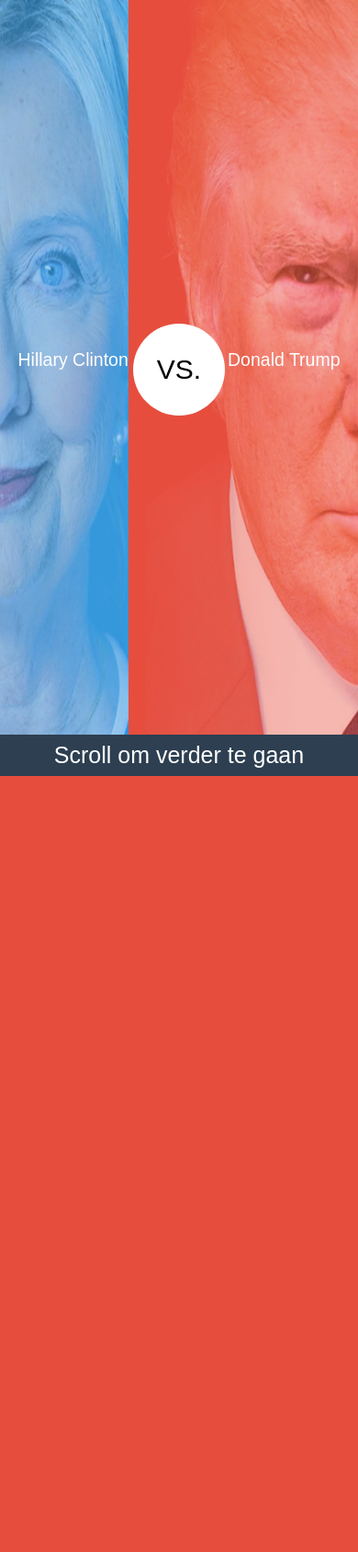
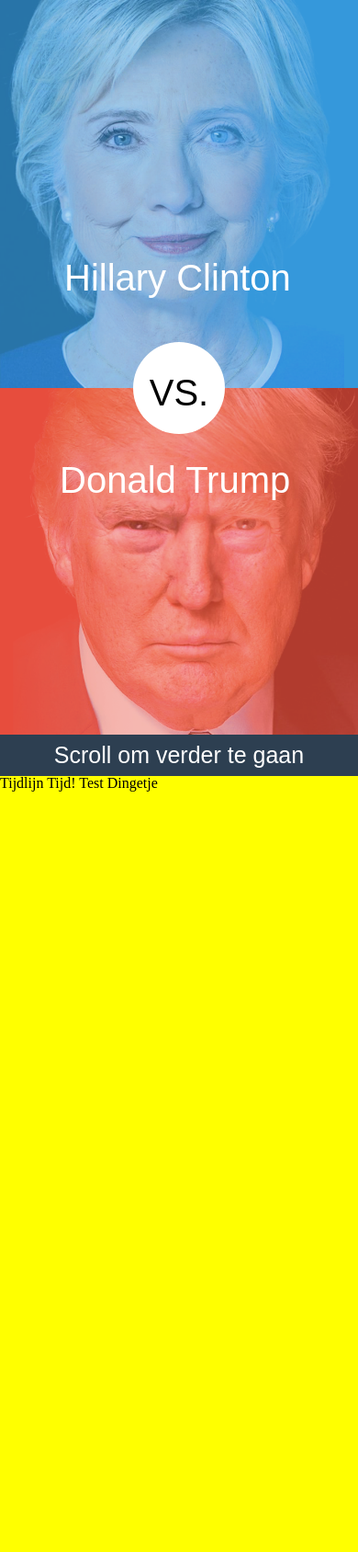
Before and after one commit to m44rt3np44uw/IPMEDT2C, a PHP site: page / in a window 390 px wide; the page is wider, and only the part inside the window is pictured. Shown: that part at 92% size. Before the commit the page ends 844 px from the top of that part, so only its background shows below. Run offline with PHP 8.4, Linux system fonts and the light colour scheme.

Commit message:
hoofdscherm af (denk ik).

```diff
--- a/Website/assets/css/styles.css
+++ b/Website/assets/css/styles.css
@@ -10,6 +10,8 @@
 .fullscreen-div{
     height: 100vh;
 }
+
+/*Alles voor de homepage*/
 #bottomText{
     position: absolute;
     bottom: 0;
@@ -102,6 +104,13 @@
     height: 100%;
 }
 
+/*Tijdlijn style*/
+#tijdlijn{
+    background-color: yellow;
+}
+
+
+/*tablet resolutie dingen*/
 @media (max-width: 950px){
     #HillaryText{
         font-size: 5vw;
@@ -123,3 +132,51 @@
         font-size: 30px;
     }
 }
+
+/*mobiele resolutie*/
+@media (max-width: 520px){
+    #left{
+        width: 100%;
+        height: 50%;
+    }
+    #right{
+        top: 50%;
+        width: 100%;
+        height: 50%;
+    }
+    #TrumpHome{
+        width: 100%;
+        margin-right: 0;
+    }
+
+    #ClintonHome{
+        width: 100%;
+        margin-left:0;
+    }
+    #versus{
+        height: 100px;
+        width: 100px;
+        margin-left: -50px;
+        margin-top: -50px;
+    }
+    #versus h1{
+        font-size: 40px;
+    }
+    #HillaryText{
+        left: 50%;
+        top: 50%;
+        width: 250px;
+        margin-top: -140px;
+        margin-left: -125px;
+        font-size: 40px;
+    }
+    #TrumpText{
+        right: auto;
+        left: 50%;
+        top: 50%;
+        width: 260px;
+        margin-top: 80px;
+        margin-left: -130px;
+        font-size: 40px;
+    }
+}
--- a/Website/index.html
+++ b/Website/index.html
@@ -24,5 +24,8 @@
             <img src="assets/img/TrumpFace.png" id="TrumpHome"/>
         </div>
     </section>
+    <section id="tijdlijn" class="fullscreen-div">
+        <h1>Tijdlijn Tijd! Test Dingetje</h1>
+    </section>
 </body>
 </html>
```
Also changed, not shown: 1 other file.
